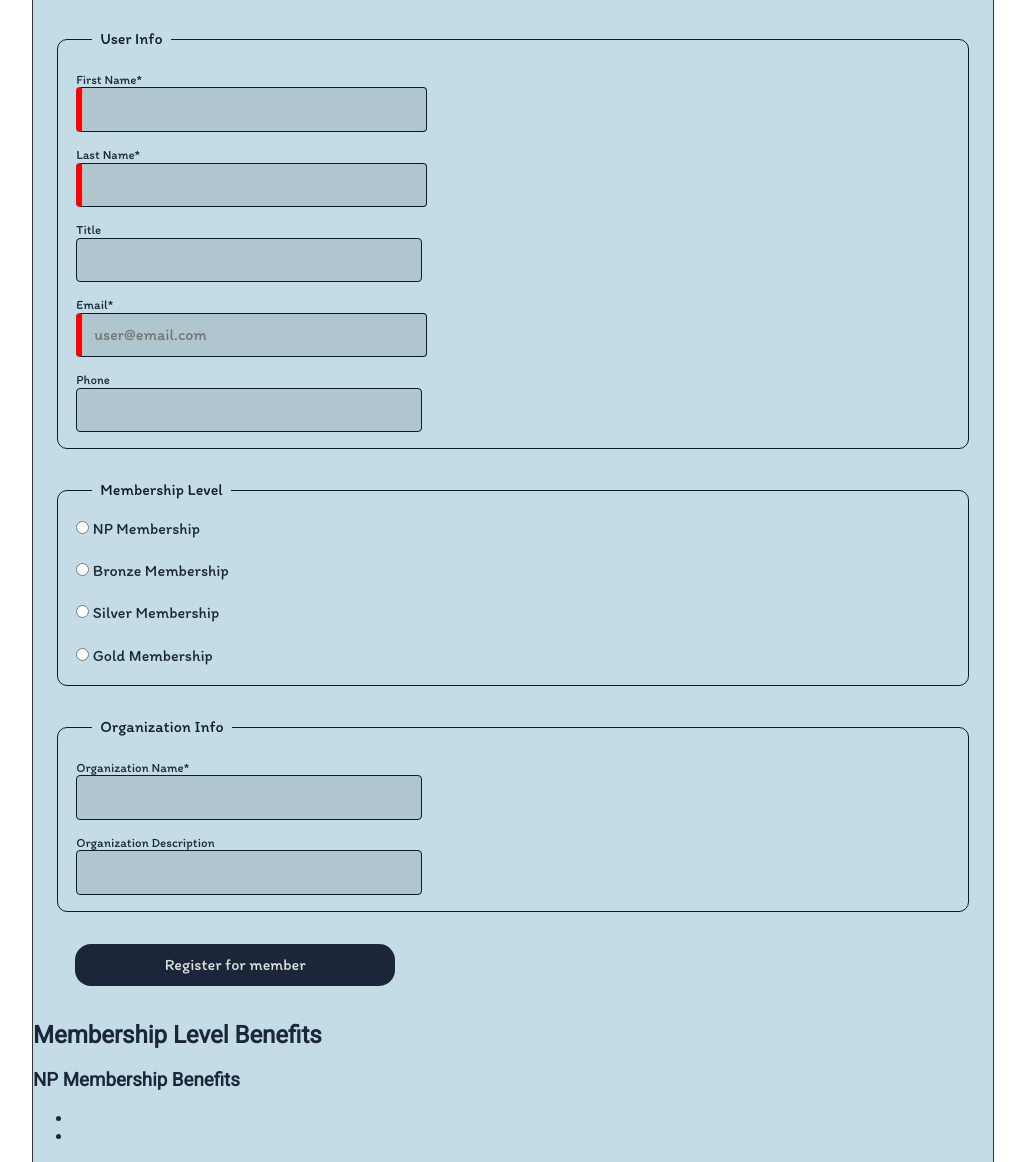
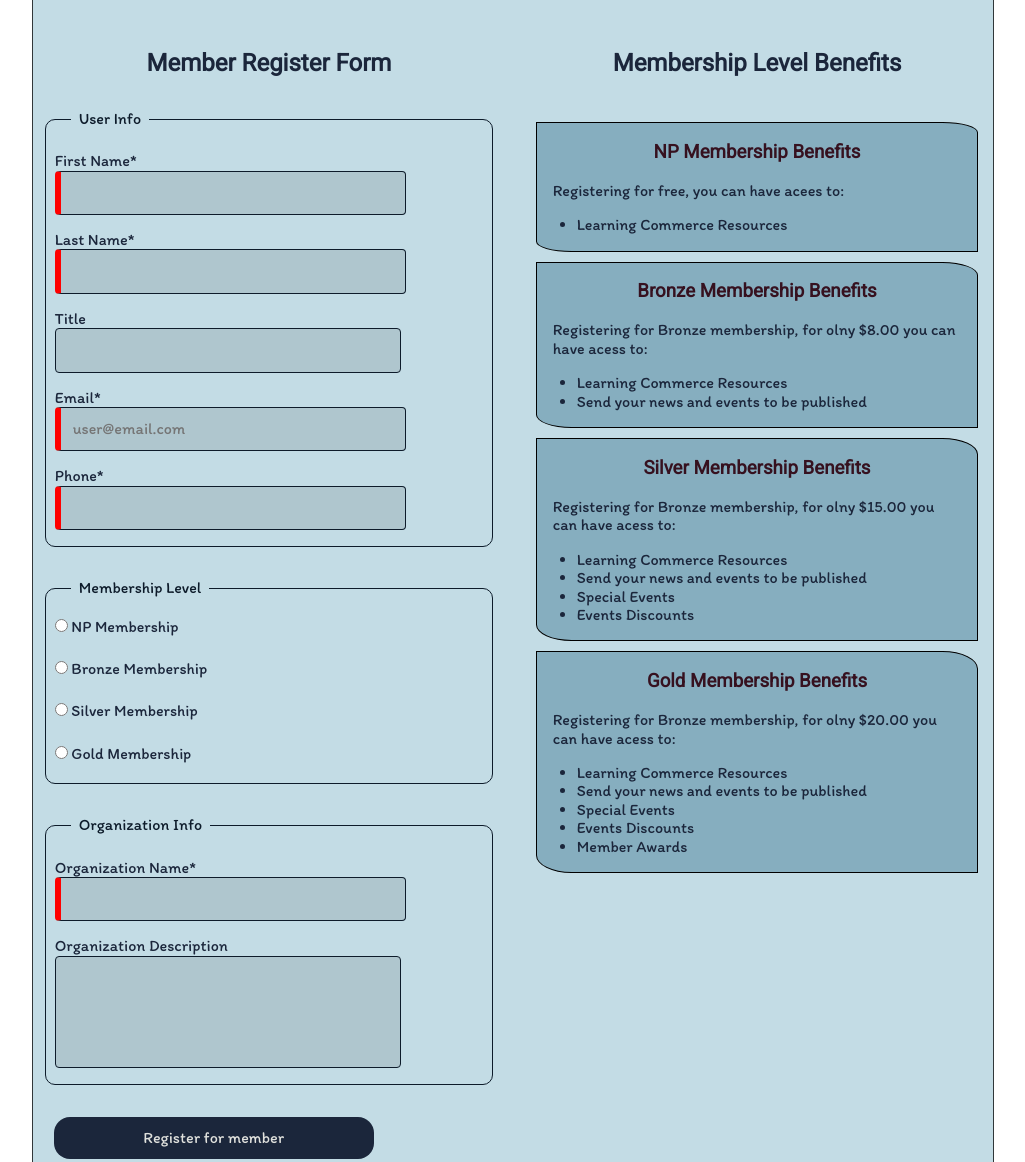
Before and after one commit to erickandreww/wdd230, a plain HTML site: page chamber/join.html in a window 1280 px wide. Shown: the part 435-1597 px from the top of the page, without its empty margins (127-1152 px from the left). Drawn offline with Linux system fonts and the light colour scheme; a web font is replaced by a local one.

Commit message:
"Join page Complete"

```diff
--- a/chamber/join.html
+++ b/chamber/join.html
@@ -30,18 +30,19 @@
             <li><a href="index.html">Home</a></li>
             <li><a href="discover.html">Discover</a></li>
             <li><a href="#">Directory</a></li>
-            <li><a href="#">Join</a></li>
+            <li><a href="join.html">Join</a></li>
         </ul>
     </nav>
-    <main>
+    <main id="join-main">
         <form method="get" action="thanks.html">
+            <h2>Member Register Form</h2>
             <fieldset id="userField">
                 <legend>User Info</legend>
                 <label class="box-form">First Name* <input type="text" name="firstName" id="username" required></label>
                 <label class="box-form">Last Name* <input type="text" name="lastName" id="username" required></label>
                 <label class="box-form">Title <input type="text" name="title" id="title" pattern="[a-zA-Z -]{7,}"> </label>
                 <label class="box-form">Email* <input type="email" name="email" id="email" placeholder="user@email.com" required></label>
-                <label class="box-form">Phone<input type="tel" name="phone" id="phone" pattern="[a-zA-Z -]{7,}"> </label>
+                <label class="box-form">Phone* <input type="tel" name="phone" id="phone" pattern="[a-zA-Z -]{7,}" required> </label>
             </fieldset>
             <fieldset id="membershipField">
                 <legend>Membership Level</legend>
@@ -52,7 +53,7 @@
             </fieldset>
             <fieldset id="organizationField">
                 <legend>Organization Info</legend>
-                <label class="box-form">Organization Name*<input type="tel" name="phone" id="phone" pattern="[a-zA-Z -]{7,}"> </label>
+                <label class="box-form">Organization Name*<input type="tel" name="phone" id="phone" pattern="[a-zA-Z -]{7,}" required> </label>
                 <label class="box-form">Organization Description <input type="text" name="description" id="organizationDescription"></label>
                 <label><input type="hidden" name="timestamp" id="timestamp"></label>
             </fieldset>
@@ -60,48 +61,40 @@
         </form>
         <div id="membershipLevel">
             <h2>Membership Level Benefits</h2>
-            <section>
+            <section class="membership-card">
                 <h3>NP Membership Benefits</h3>
-                <p></p>
+                <p>Registering for free, you can have acees to:</p>
                 <ul>
-                    <li></li>
-                    <li></li>
-                </ul>
-                <!-- Special Events
-                     Events Discount -->
-            </section>
-            <section>
-                <h3>Bronze Membership Benefits</h3>
-                <p></p>
-                <ul>
-                    <li></li>
-                    <li></li>
-                    <li></li>
-                    <li></li>
+                    <li>Learning Commerce Resources</li>
                 </ul>
             </section>
-            <section>
-                <h3>Silver Membership Benefits</h3>
-                <p></p>
+            <section class="membership-card">
+                <h3>Bronze Membership Benefits</h3>
+                <p>Registering for Bronze membership, for olny $8.00 you can have acess to:</p>
                 <ul>
-                    <li></li>
-                    <li></li>
-                    <li></li>
-                    <li></li>
-                    <li></li>
+                    <li>Learning Commerce Resources</li>
+                    <li>Send your news and events to be published</li>
                 </ul>
             </section>
-            <section>
+            <section class="membership-card">
+                <h3>Silver Membership Benefits</h3>
+                <p>Registering for Bronze membership, for olny $15.00 you can have acess to:</p>
+                <ul>
+                    <li>Learning Commerce Resources</li>
+                    <li>Send your news and events to be published</li>
+                    <li>Special Events</li>
+                    <li>Events Discounts</li>
+                </ul>
+            </section>
+            <section class="membership-card">
                 <h3>Gold Membership Benefits</h3>
-                <p></p>
+                <p>Registering for Bronze membership, for olny $20.00 you can have acess to:</p>
                 <ul>
-                    <li></li>
-                    <li></li>
-                    <li></li>
-                    <li></li>
-                    <li></li>
-                    <li></li>
-                    <li></li>
+                    <li>Learning Commerce Resources</li>
+                    <li>Send your news and events to be published</li>
+                    <li>Special Events</li>
+                    <li>Events Discounts</li>
+                    <li>Member Awards</li>
                 </ul>
             </section>
         </div>
--- a/chamber/styles/base.css
+++ b/chamber/styles/base.css
@@ -343,6 +343,11 @@ form {
     margin: auto;
 }
 
+form h2 {
+    padding-top: 2rem;
+    text-align: center;
+}
+
 form fieldset {
     margin: 2rem 0;
     border: 1px solid #0D1B2A;
@@ -360,7 +365,7 @@ form label.box-form{
     display: block;
     padding-top: 1rem;
     color: #1B263B;
-    font-size: .8rem;
+    font-size: 1rem;
 }
 
 form label.membership {
@@ -371,6 +376,10 @@ form label.membership {
 
 #userField, #organizationField {
     padding-bottom: 1rem;
+}
+
+#organizationDescription {
+    padding-bottom: 5rem;
 }
 
 form label.box-form input, form label.box-form select {
@@ -409,3 +418,48 @@ form label.box-form input:required {
 form label.box-form input:required:valid {
     border-left: green solid 6px;
 }
+
+/* MemberShip Level Benefits */
+
+#membershipLevel {
+    width: 98%;
+    margin: auto;
+}
+
+#membershipLevel h2 {
+    text-align: center;
+    padding-top: 1rem;
+}
+
+.membership-card {
+    border: 1px solid black;
+    border-radius: 0% 8%;
+    margin: 10px;
+    background-color: #86AEBF;
+    color: #1B263B;
+}
+
+.membership-card h3 {
+    text-align: center;
+    color: #36111F;
+}
+
+.membership-card p {
+    margin: 1rem;
+}
+
+#thanks-main {
+    margin: auto;
+}
+
+#thanks-main h2 {
+    padding-top: 2rem;
+    text-align: center;
+}
+
+#thanks-main p {
+    margin: 0;
+    text-align: center;
+    font-size: large;
+    padding-bottom: 2rem;
+}
--- a/chamber/styles/larger.css
+++ b/chamber/styles/larger.css
@@ -97,4 +97,21 @@
 		border-radius: 2% 2%;
 	}
 
+	/* Join Page */
+
+	#join-main {
+		display: grid;
+		grid-template-columns: 1fr 1fr;
+	}
+
+	#membershipLevel {
+		padding-top: 1rem;
+		margin-top: 0;
+	}
+
+	#membershipLevel h2 {
+		text-align: center;
+		padding-bottom: 1.5rem;
+	}
+
 }
```
Also changed, not shown: chamber/index.html (+1 -1 lines), chamber/thanks.html (+35 -39 lines).
